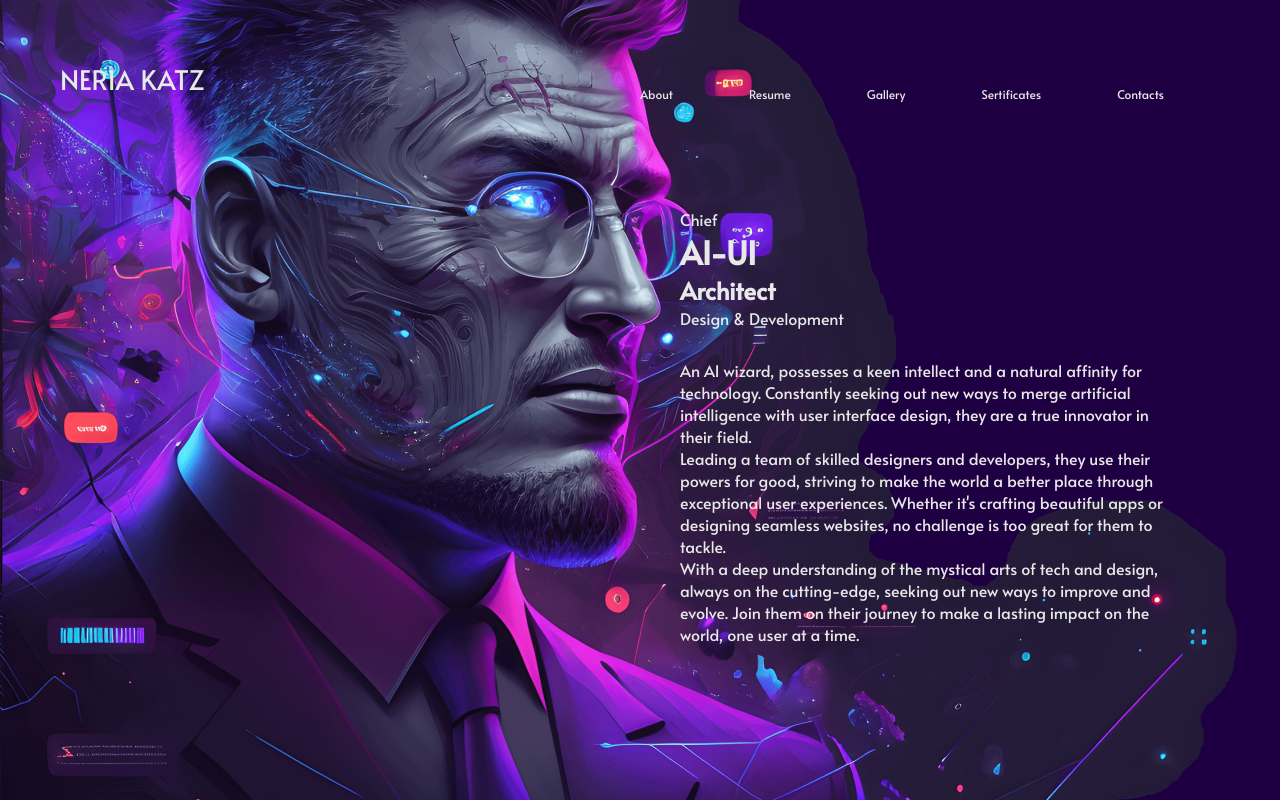
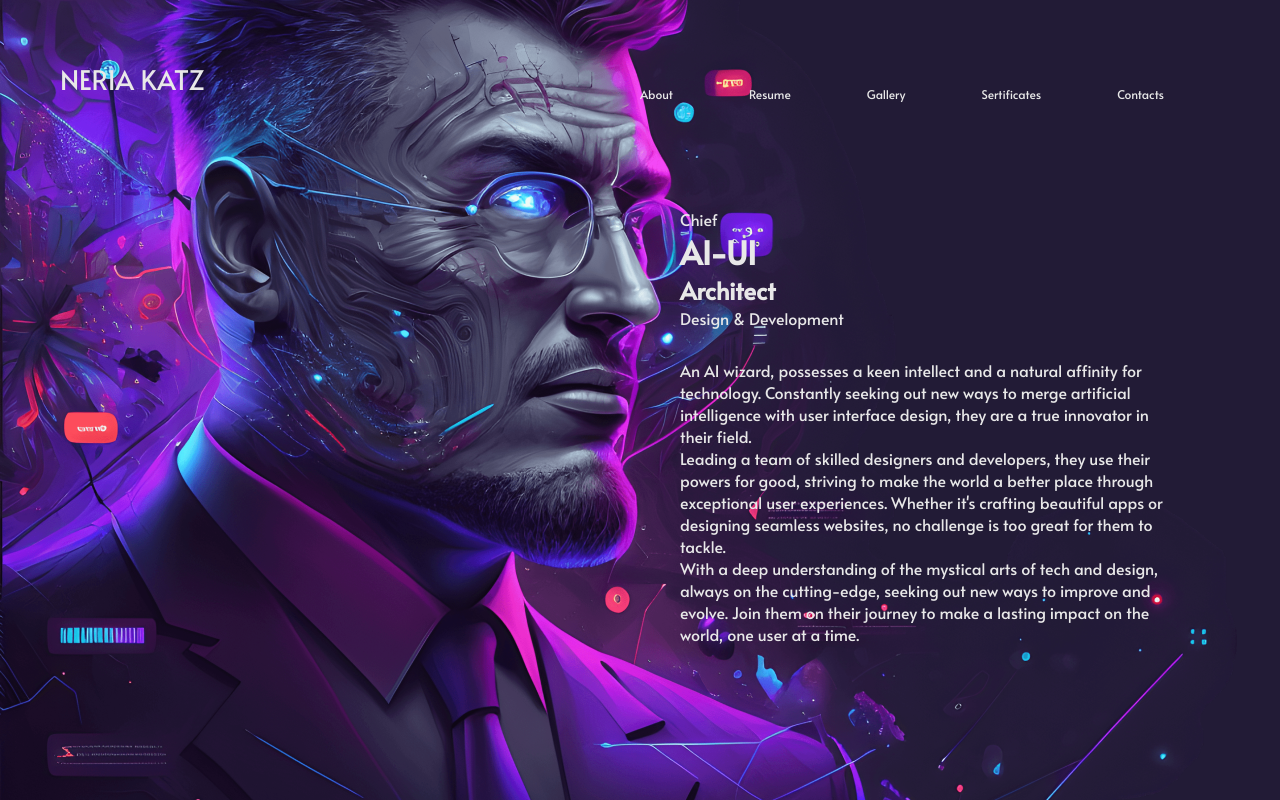
Before and after one commit to denis-basov/035, a PHP site: page / in a window 1280 px wide. Run offline with PHP 8.4, Linux system fonts and the light colour scheme.

Commit message:
fix background-color

```diff
--- a/5. maket/style.css
+++ b/5. maket/style.css
@@ -16,7 +16,7 @@ html {
 body {
     height: 100vh;
     background-image: url(background.png);
-    background-color: rgba(30, 0, 66, 1);
+    background-color: rgb(34, 27, 54);
     background-repeat: no-repeat;
     background-position: left bottom;
 }
```
